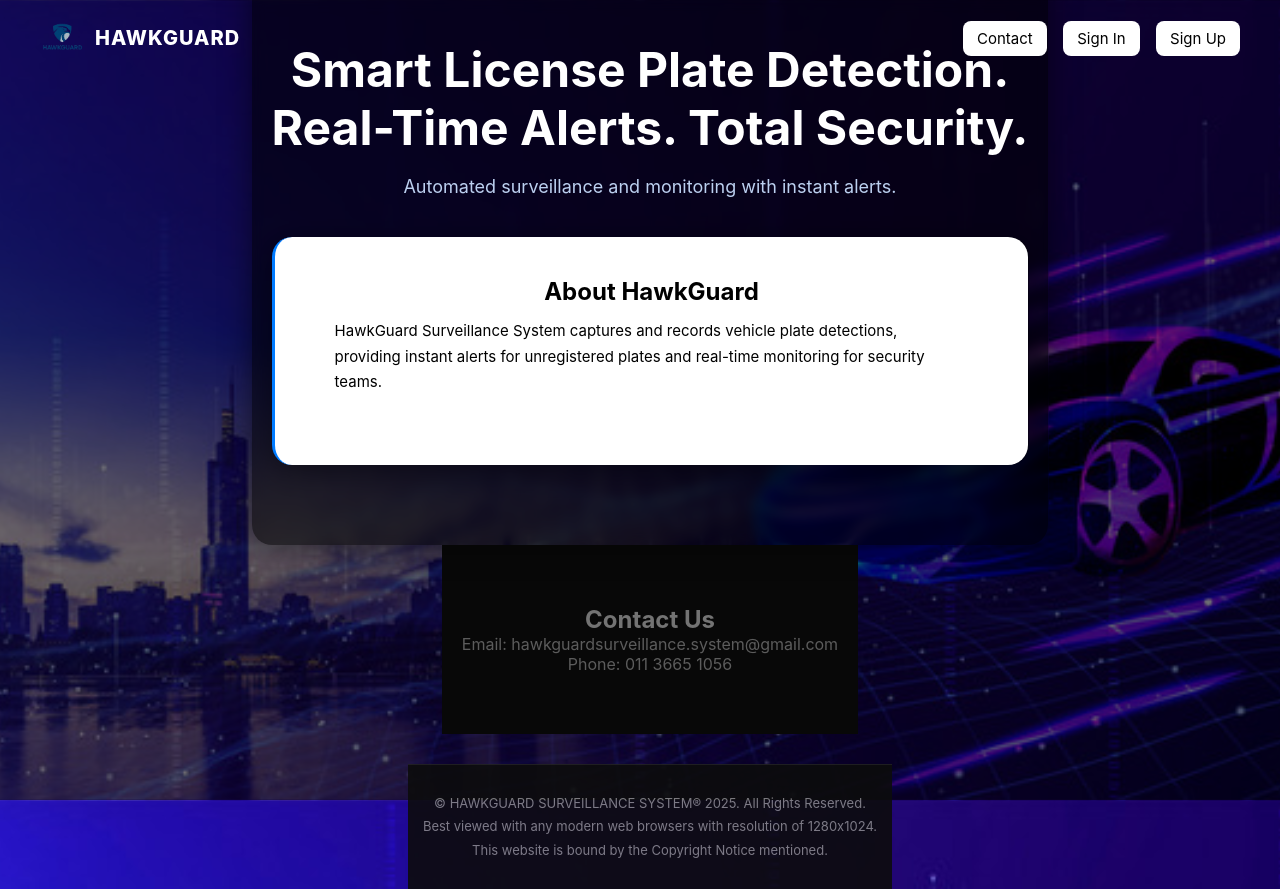
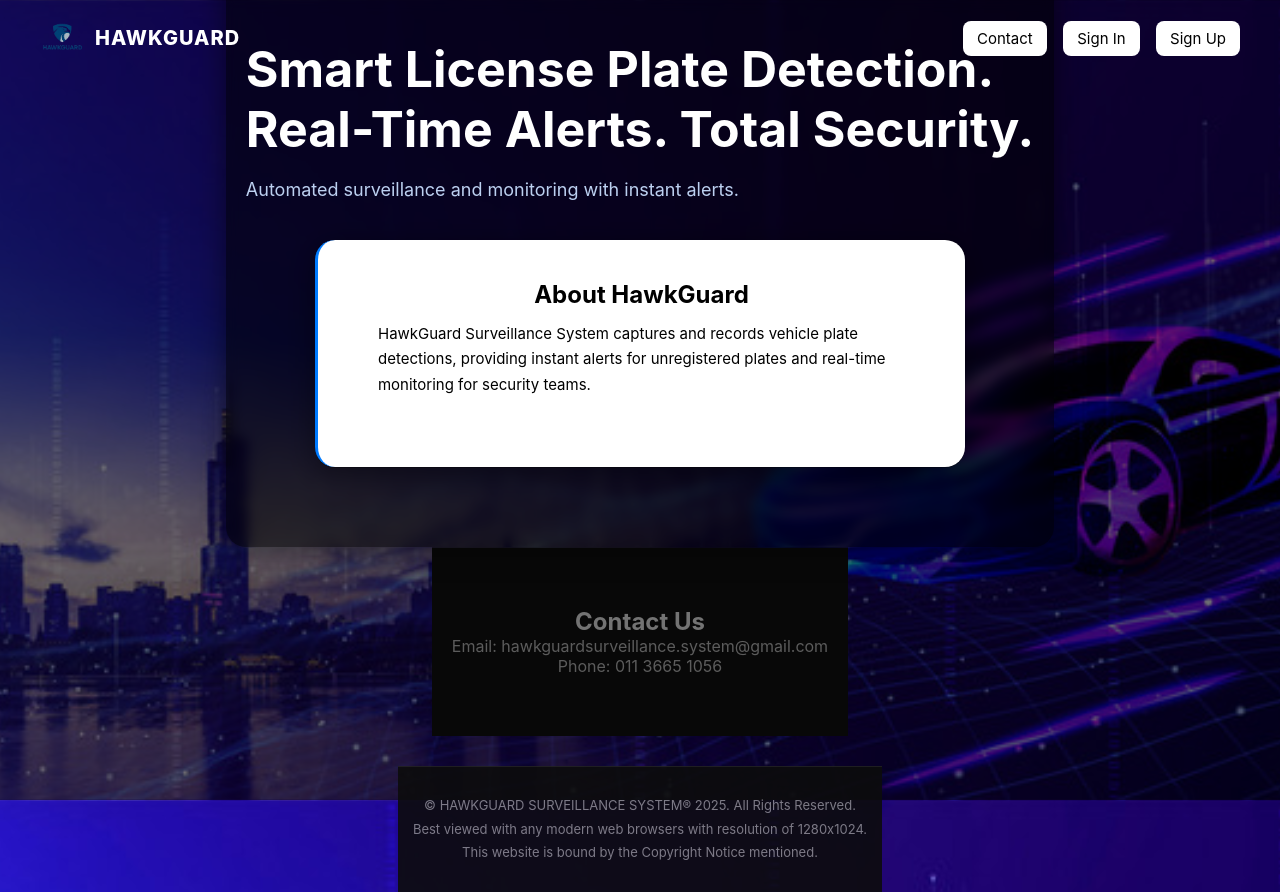
Before and after one commit to galaxyhyacinth-crypto/hawkguard-dashboard, a website: page public/index.html in a window 1280 px wide. Drawn offline with Linux system fonts and the light colour scheme; files whose address does not match are found by name.

```diff
--- a/public/assets/css/style.css
+++ b/public/assets/css/style.css
@@ -142,6 +142,7 @@
 
 /* 🔹 Navigation Bar */
 /* ===== TOP NAVIGATION ===== */
+/* ===== TOP NAVIGATION ===== */
 .top-nav {
   display: flex;
   justify-content: space-between;
@@ -181,53 +182,60 @@
   opacity: 0.7;
 }
 
-/* ===== HERO SECTION ===== */
+/* ===== HERO SECTION (Main Page) ===== */
 .home-hero-page {
   min-height: 100vh;
-  background: linear-gradient(to bottom right, rgba(0,0,0,0.7), rgba(20,20,20,0.85));
+  background: linear-gradient(to bottom right, rgba(0, 0, 0, 0.75), rgba(25, 25, 25, 0.9));
   color: #fff;
   font-family: 'Poppins', sans-serif;
   display: flex;
   flex-direction: column;
   justify-content: center;
-  padding: 120px 60px 60px 80px;
+  align-items: flex-start; /* ✅ kiri sepenuhnya */
+  padding: 120px 80px 60px 80px; /* ruang kiri besar sikit */
+  text-align: left; /* ✅ pastikan semua teks align kiri */
 }
 
 .hero-inner {
-  max-width: 700px;
-  text-align: left;
+  max-width: 800px;
+  text-align: left; /* ✅ semua teks dalam hero kiri */
 }
 
 .hero-title {
-  font-size: 48px;
+  font-size: 50px;
   line-height: 1.2;
   margin-bottom: 20px;
   font-weight: 700;
+  text-align: left; /* double confirm kiri */
 }
 
 .hero-desc {
   font-size: 18px;
   margin-bottom: 40px;
   color: #ccc;
+  text-align: left;
 }
 
-/* ===== ABOUT BOX ===== */
+/* ===== ABOUT SECTION ===== */
 .about-box {
-  background: transparent; /* tiada kotak belakang */
+  background: transparent;
   padding: 0;
   border-left: 3px solid #007bff;
   padding-left: 15px;
+  max-width: 650px;
+  text-align: left;
 }
 
 .about-box h2 {
   font-size: 24px;
   margin-bottom: 10px;
+  text-align: left;
 }
 
 .about-box p {
   font-size: 15px;
   color: #ddd;
-  max-width: 600px;
+  text-align: left;
 }
 
 /* ===== CONTACT SECTION ===== */
```
